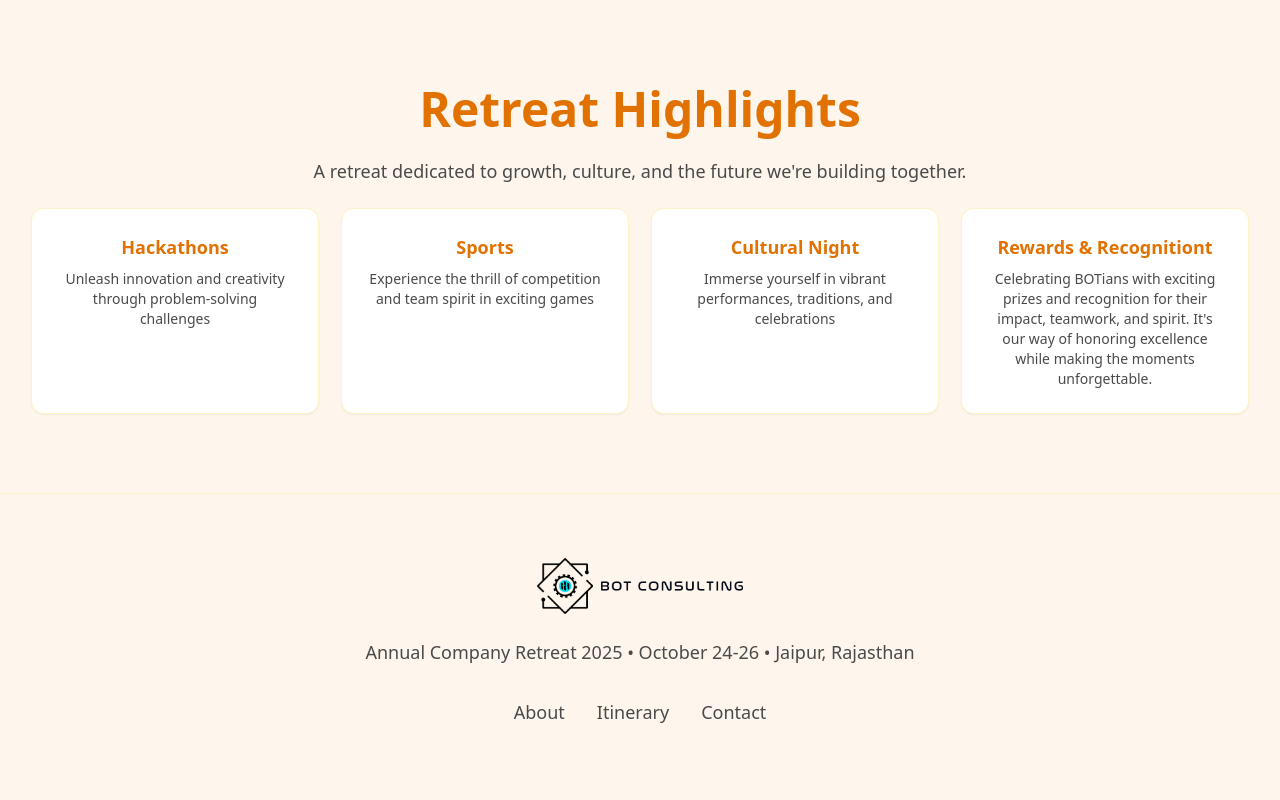
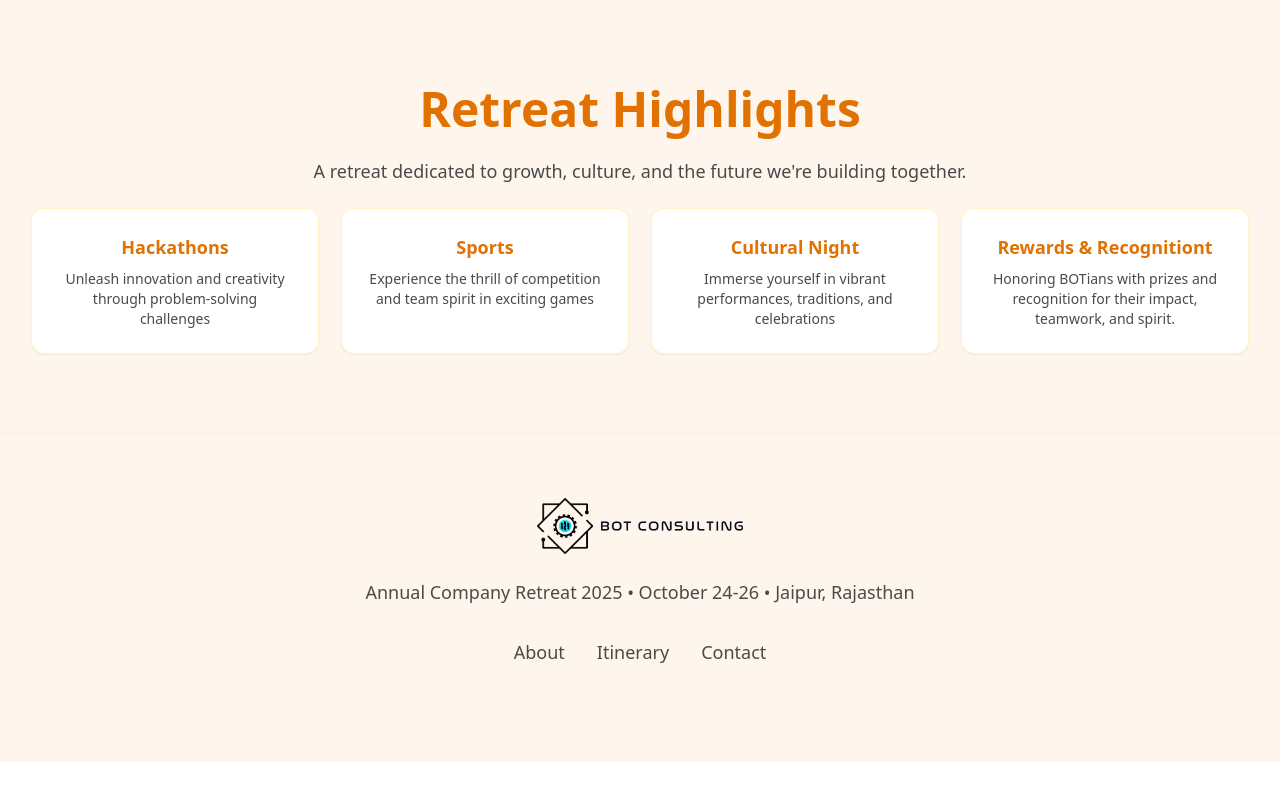
Before and after one commit to theharshdadhich/retreat, a Next.js app: page / in a window 1280 px wide. Shown: the part 1285-2085 px from the top of the page. After the commit the page ends 2047 px from the top, so only its background shows below. Built offline with nearby package versions, Linux system fonts and the light colour scheme; a web font is replaced by a local one.

Commit message:
home page change

```diff
--- a/src/app/page.tsx
+++ b/src/app/page.tsx
@@ -107,7 +107,7 @@ export default function Home() {
               </div>
               <div className="bg-white rounded-xl p-6 ring-1 ring-amber-100 shadow-sm">
                 <h3 className="text-lg font-semibold text-[#E17100] mb-2">Rewards & Recognitiont</h3>
-                <p className="text-[#4A4A4A] text-sm">Celebrating BOTians with exciting prizes and recognition for their impact, teamwork, and spirit. It&apos;s our way of honoring excellence while making the moments unforgettable.</p>
+                <p className="text-[#4A4A4A] text-sm">Honoring BOTians with prizes and recognition for their impact, teamwork, and spirit.</p>
               </div>
             </div>
           </div>
```
